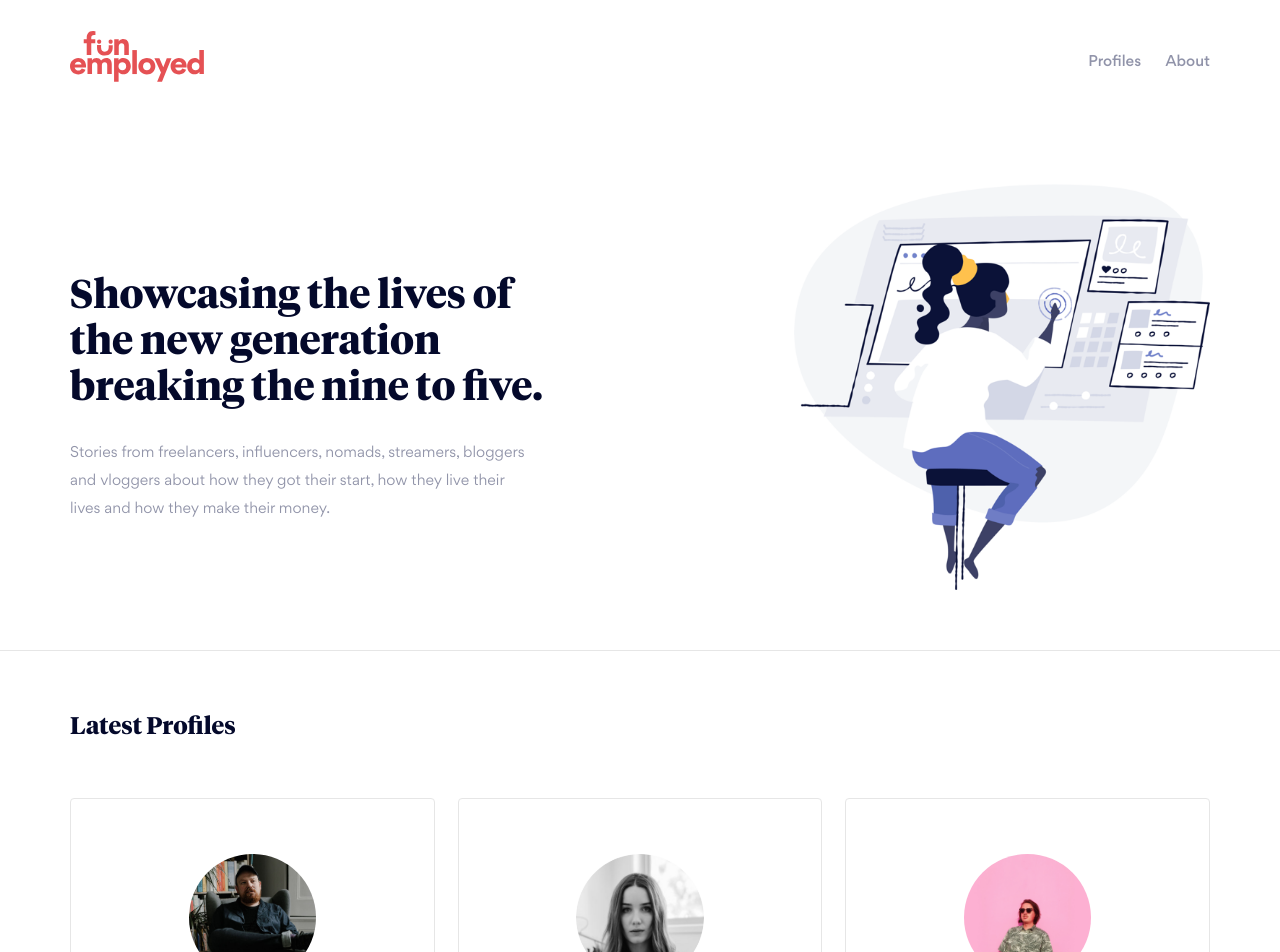
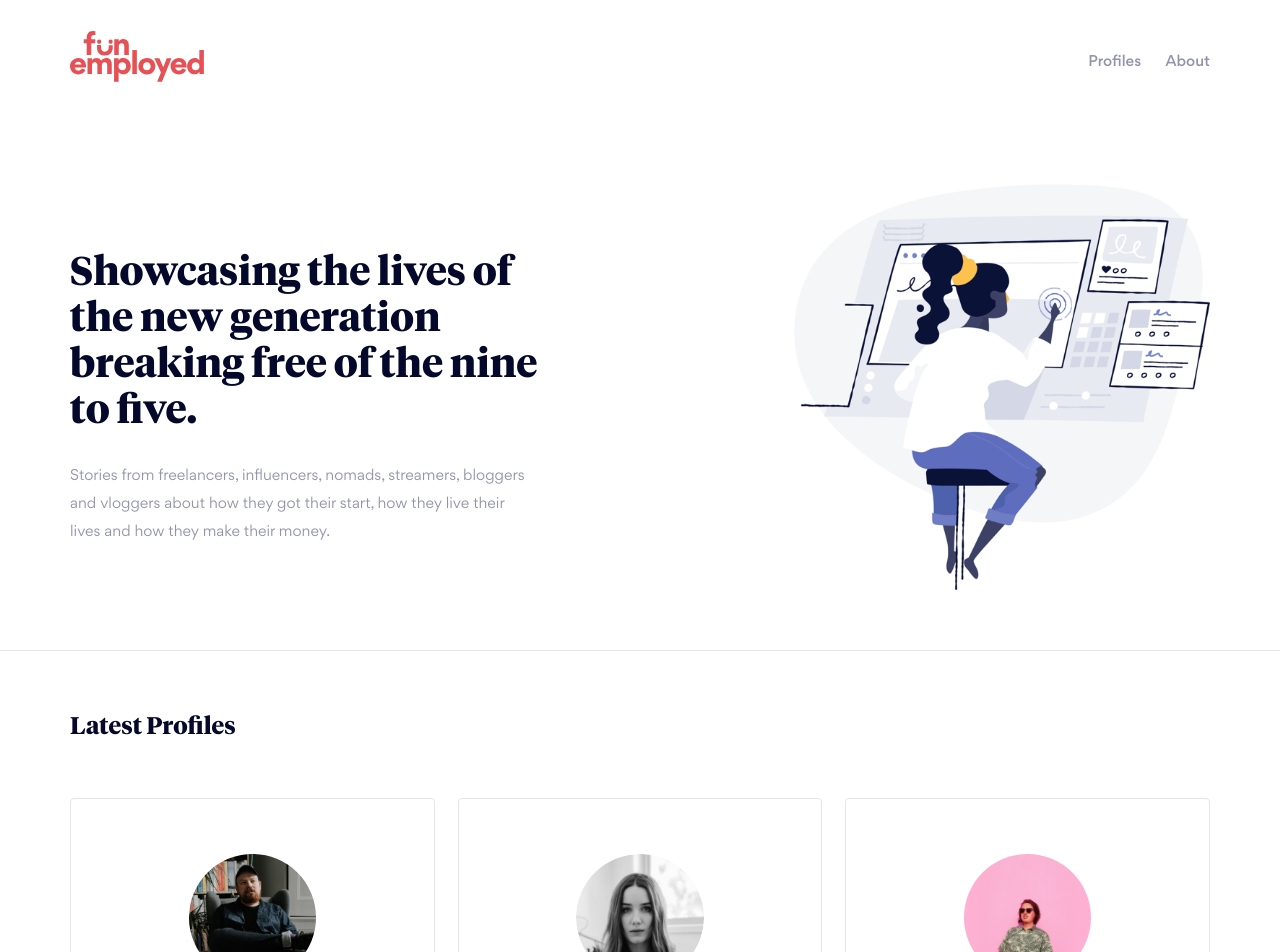
Before and after one commit to mattvernon/funemployed, a Jekyll site: the page built from home.html, in a window 1280 px wide. Shown: the top 952 px of the page. Built offline with Jekyll 4.4.1, drawn with Linux system fonts in a browser that asks for light colours.

Commit message:
updated landing a bit

```diff
--- a/_layouts/landing.html
+++ b/_layouts/landing.html
@@ -11,7 +11,7 @@
 
       <div id="content">
         <h1><img src="assets/images/logotype_red.svg"></h1>
-        <h2>Showcasing the lives of the new generation breaking the nine to five.</h2>
+        <h2>Showcasing the lives of the new generation breaking free of the nine to five.</h2>
         <p>Stories from freelancers, influencers, nomads, streamers, bloggers and vloggers about how they got their start, how they live their lives and how they make their money.</p>
 
           <div id="mc_embed_signup" class="mailchimp-form">
--- a/_sass/_styles.scss
+++ b/_sass/_styles.scss
@@ -262,7 +262,7 @@ h1 img {
 
 #content h2 {
   font-family: 'Tiempos';
-  font-size: 50px;
+  font-size: 46px;
   color: #04092B;
   max-width: 490px;
 }
--- a/home.html
+++ b/home.html
@@ -7,7 +7,7 @@ layout: default
 <section id="intro">
   <div class="wrapper">
     <div id="content">
-      <h2>Showcasing the lives of the new generation breaking the nine to five.</h2>
+      <h2>Showcasing the lives of the new generation breaking free of the nine to five.</h2>
       <p>Stories from freelancers, influencers, nomads, streamers, bloggers and vloggers about how they got their start, how they live their lives and how they make their money.</p>
     </div>
 
```
